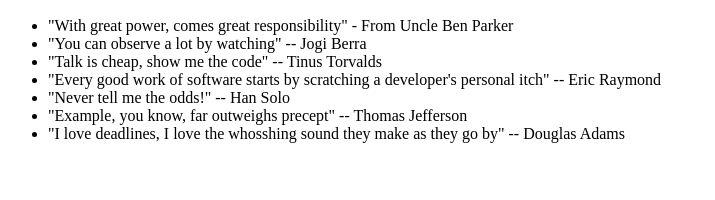
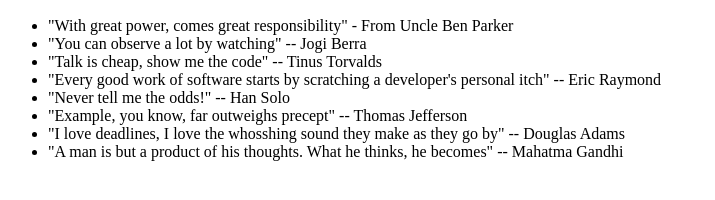
Before and after one commit to dixitankit14/main_openSAP_repo, a plain HTML site: page index.html in a window 1280 px wide. Shown: the part 110-310 px from the top of the page, without its empty margins (0-715 px from the left). Drawn offline with Linux system fonts and the light colour scheme.

Commit message:
Added Mahatma Gandi quote

```diff
--- a/index.html
+++ b/index.html
@@ -17,6 +17,7 @@
  		<li>"Never tell me the odds!" -- Han Solo</li>
 		<li>"Example, you know, far outweighs precept" -- Thomas Jefferson</li>
  		<li>"I love deadlines, I love the whosshing sound they make as they go by" -- Douglas Adams</li>
+ 		<li>"A man is but a product of his thoughts. What he thinks, he becomes" -- Mahatma Gandhi</li>
  	</ul>
  </body>
 </html>
```
